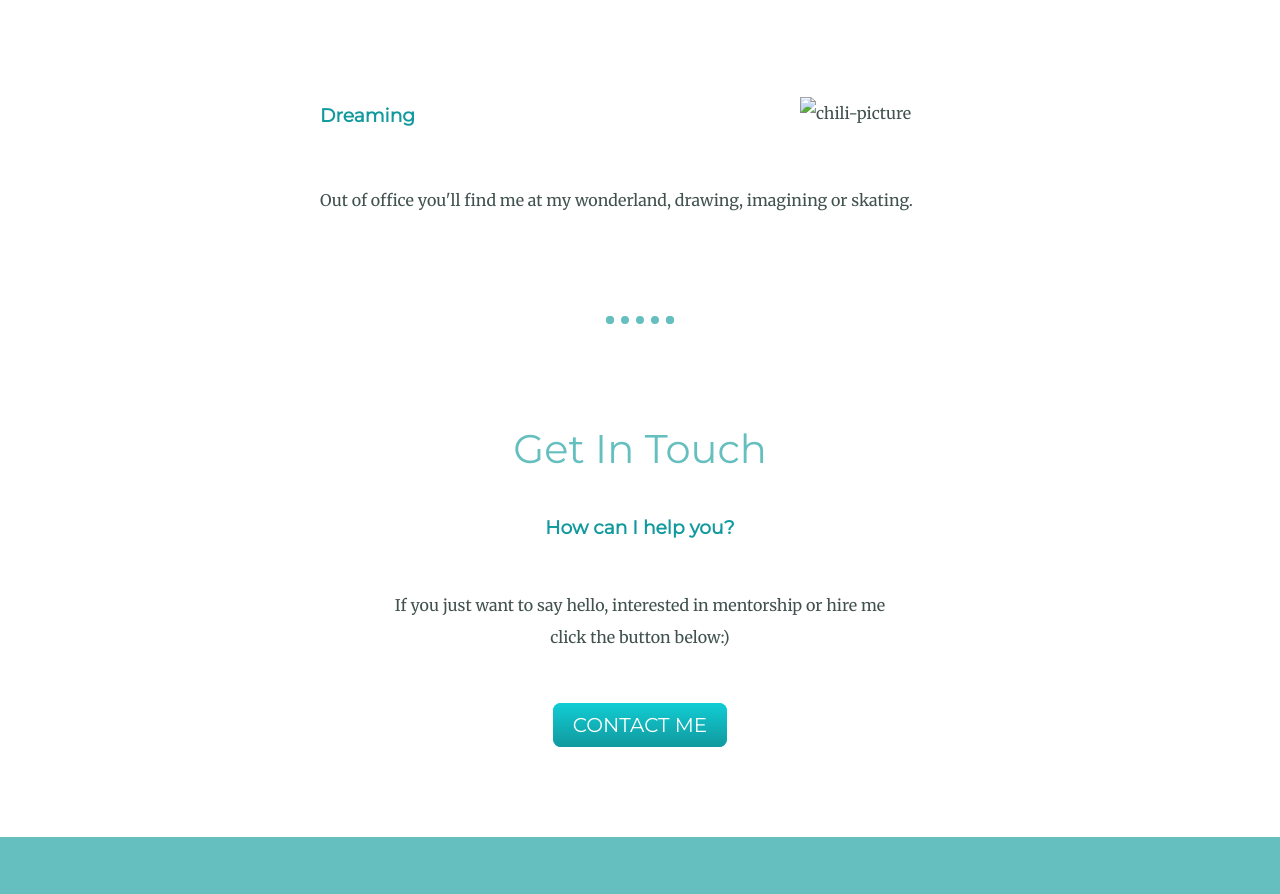
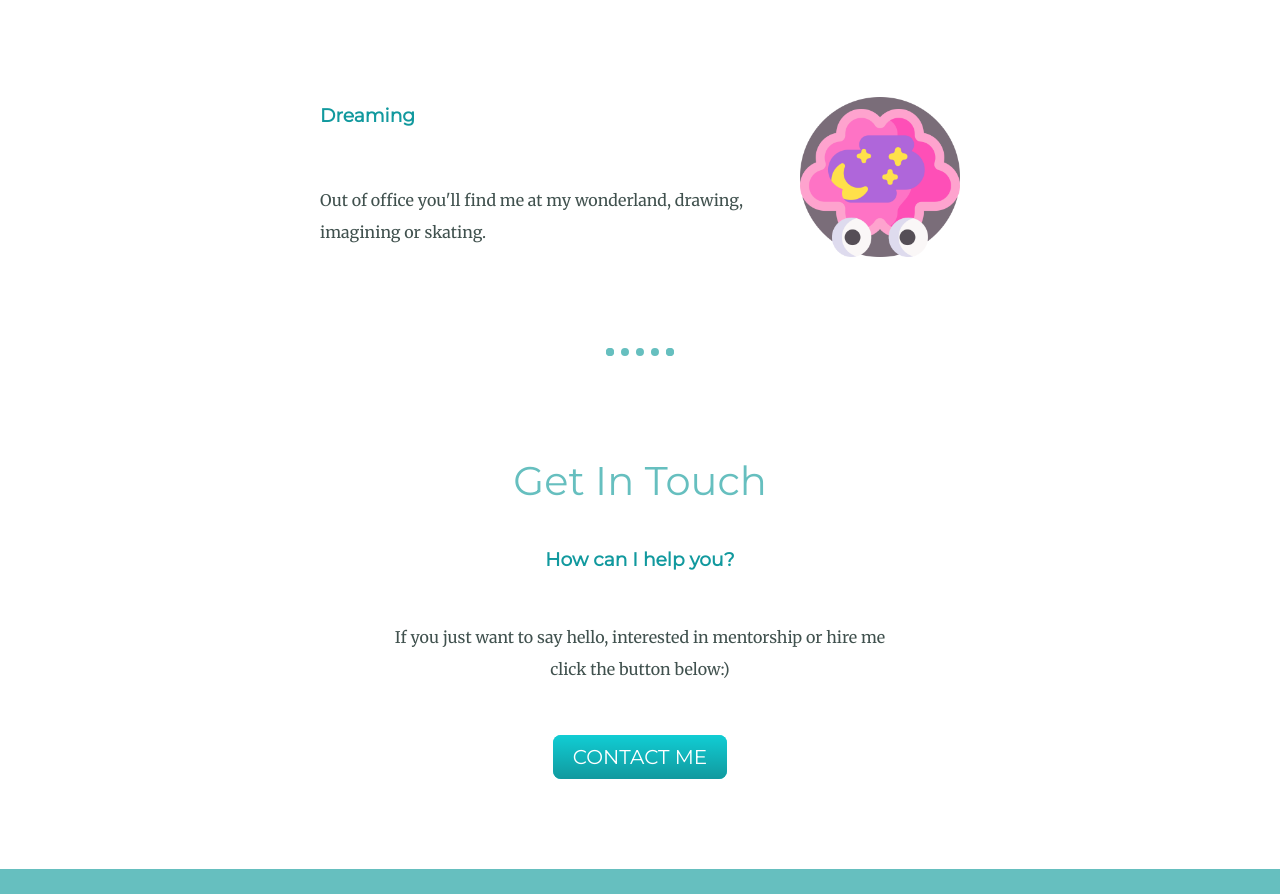
Before and after one commit to arslande/My-site, a plain HTML site: page index.html in a window 1280 px wide. Shown: the part 1935-2829 px from the top of the page. Drawn offline with Linux system fonts and the light colour scheme.

Commit message:
Update index.html

```diff
--- a/index.html
+++ b/index.html
@@ -36,7 +36,7 @@
         <br><br>
       </div>
       <div class="skill-row">
-        <img class="chili-img" src="images\chillies.png" alt="chili-picture">
+        <img class="chili-img" src="chillies.png" alt="chili-picture">
         <h3>Dreaming</h3>
         <p>Out of office you'll find me at my wonderland, drawing, imagining or skating.</p>
       </div>
```
